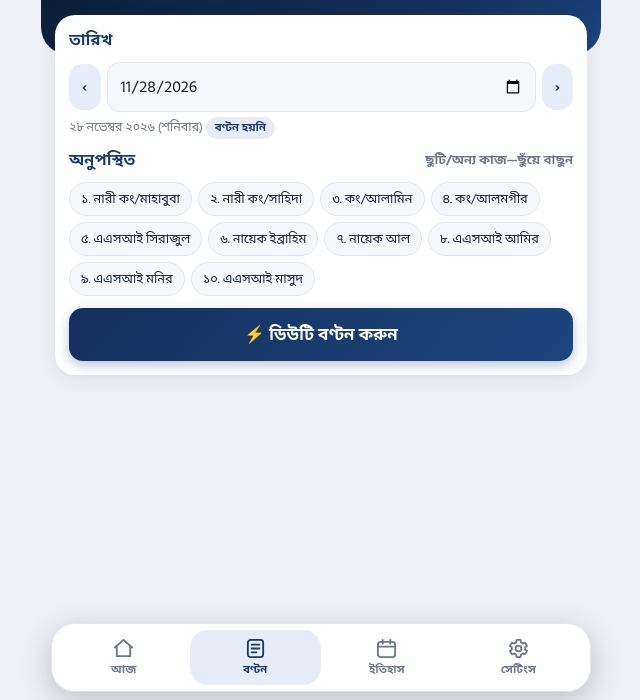
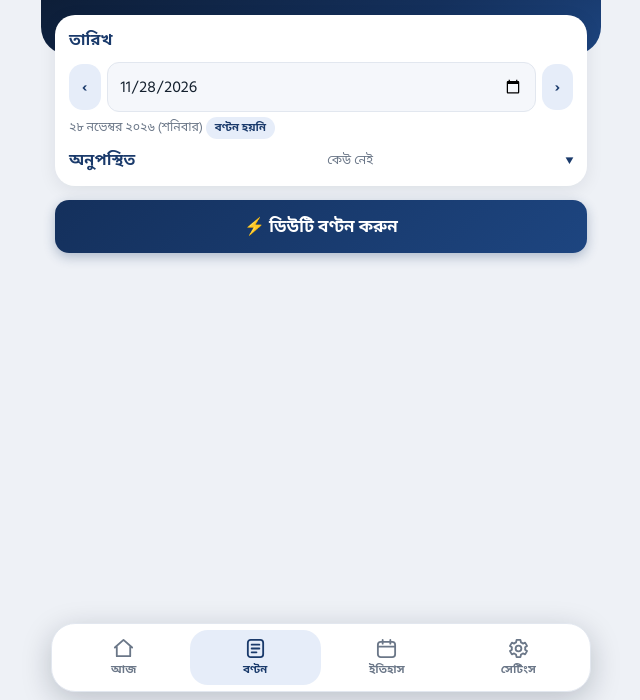
Before and after one commit to Parves23567/CCTV-duty-roster, a plain HTML site: page index.html in a window 1280 px wide. Both pictures are taken after a click on the button "⚡ বণ্টন করুন". Shown: the part 100-800 px from the top of the page, without its empty margins (319-959 px from the left). Drawn offline with nearby package versions, Linux system fonts and the light colour scheme; no server answers.

Commit message:
Update index.html

```diff
--- a/index.html
+++ b/index.html
@@ -170,12 +170,11 @@ details[open]>summary{margin-bottom:10px}
     <h3>তারিখ</h3>
     <div class="dp"><button class="btn" onclick="stepD(-1)">‹</button><input type="date" id="date"><button class="btn" onclick="stepD(1)">›</button></div>
     <div id="dlab" class="hint"></div>
-    <h3 style="margin-top:12px">অনুপস্থিত <span class="mut">ছুটি/অন্য কাজ—ছুঁয়ে বাছুন</span></h3>
-    <div class="ab" id="abs"></div>
-    <div class="acts"><button class="btn p lg" id="gbtn" onclick="gen()">⚡ ডিউটি বণ্টন করুন</button></div>
+    <details style="margin-top:12px"><summary>অনুপস্থিত <span class="mut" id="abn" style="font-weight:500">কেউ নেই</span></summary><div class="ab" id="abs"></div></details>
   </div>
+  <div id="pp"></div>
+  <div style="margin:0 0 14px"><button class="btn p lg" id="gbtn" onclick="gen()">⚡ ডিউটি বণ্টন করুন</button></div>
   <div id="out"></div>
-  <div id="pp"></div>
 </section>
 <!-- ইতিহাস -->
 <section class="view" id="v-his">
@@ -481,6 +480,7 @@ function renderDo(){
   $('dlab').innerHTML=dstr(d)+' '+bdg(day);
   $('gbtn').textContent=day?'↻ আবার বণ্টন করুন':'⚡ ডিউটি বণ্টন করুন';
   $('abs').innerHTML=S.map((s,i)=>isAct(i)?'<button class="ch'+(ABS.indexOf(i)>=0?' x':'')+'" onclick="togAbs('+i+')">'+BN(i+1)+'. '+snn(s)+'</button>':'').join('');
+  $('abn').textContent=ABS.length?BN(ABS.length)+' জন · '+ABS.map(i=>snn(S[i])).join(', '):'কেউ নেই';
   let h='';
   if(day){
     h='<div class="card"><h3>'+dstr(d)+bdg(day)+'</h3>';
@@ -492,9 +492,9 @@ function renderDo(){
     h+='<div class="acts">'+(day.fin?'<button class="btn" onclick="fin(\''+d+'\',false)">↩ খসড়ায় ফেরান</button>':'<button class="btn g" onclick="fin(\''+d+'\',true)">✔ ফাইনাল করুন</button>')+'<button class="btn p" onclick="openSh(\''+d+'\')">↗ শেয়ার</button></div></div>';
   }
   $('out').innerHTML=h;
-  const ks=Object.keys(st.days).filter(k=>k!==d).sort().slice(-3);
+  const ks=Object.keys(st.days).filter(k=>k!==d).sort().slice(-1);
   let q='';
-  if(ks.length){q='<details class="card" open><summary>সর্বশেষ ৩ দিনের ডিউটি</summary>';
+  if(ks.length){q='<details class="card" open><summary>সর্বশেষ ১ দিনের ডিউটি</summary>';
     ks.forEach((k,i)=>{const y=st.days[k],L=i===ks.length-1;
       q+='<div class="pdy'+(L?' latest':'')+'"><div class="pdh">'+dstr(k)+(L?'<span class="bd n">সর্বশেষ</span>':'')+bdg(y)+'</div>';
       st.shifts.forEach((s,si)=>{q+='<div class="pdl"><span>'+EN(s.t)+'</span><b>'+(names(y,si).map(v=>v==null?'—':fnm(S[v])).join('<br>')||'—')+'</b></div>';});
```
